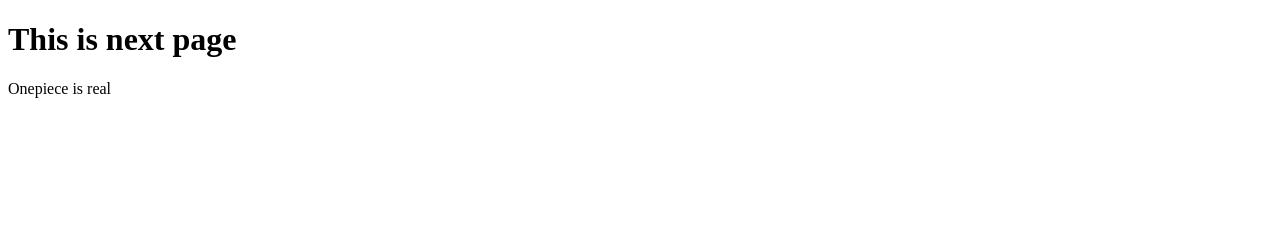
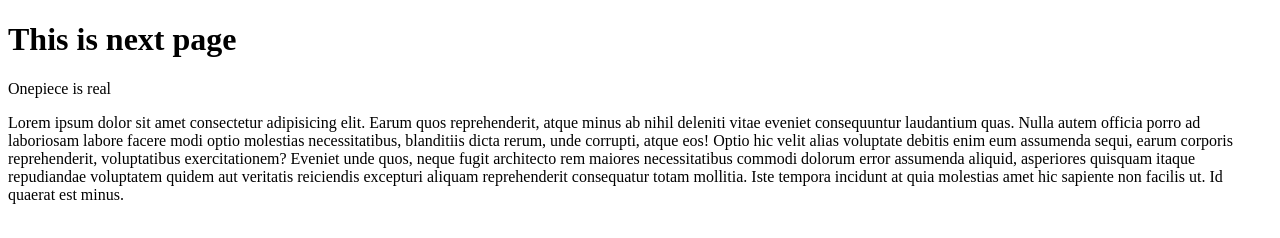
Before and after one commit to Kunal0721/git-tutorial, a plain HTML site: page about.html in a window 1280 px wide. Drawn offline with Linux system fonts and the light colour scheme.

Commit message:
final commit 1

```diff
--- a/about.html
+++ b/about.html
@@ -1,13 +1,23 @@
 <!DOCTYPE html>
 <html lang="en">
+
 <head>
     <meta charset="UTF-8">
     <meta http-equiv="X-UA-Compatible" content="IE=edge">
     <meta name="viewport" content="width=device-width, initial-scale=1.0">
     <title>Document</title>
 </head>
+
 <body>
     <h1>This is next page</h1>
     <p>Onepiece is real </p>
+    <p>Lorem ipsum dolor sit amet consectetur adipisicing elit. Earum quos reprehenderit, atque minus ab nihil deleniti
+        vitae eveniet consequuntur laudantium quas. Nulla autem officia porro ad laboriosam labore facere modi optio
+        molestias necessitatibus, blanditiis dicta rerum, unde corrupti, atque eos! Optio hic velit alias voluptate
+        debitis enim eum assumenda sequi, earum corporis reprehenderit, voluptatibus exercitationem? Eveniet unde quos,
+        neque fugit architecto rem maiores necessitatibus commodi dolorum error assumenda aliquid, asperiores quisquam
+        itaque repudiandae voluptatem quidem aut veritatis reiciendis excepturi aliquam reprehenderit consequatur totam
+        mollitia. Iste tempora incidunt at quia molestias amet hic sapiente non facilis ut. Id quaerat est minus.</p>
 </body>
+
 </html>
```
Also changed, not shown: index.html (+8 -0 lines).
